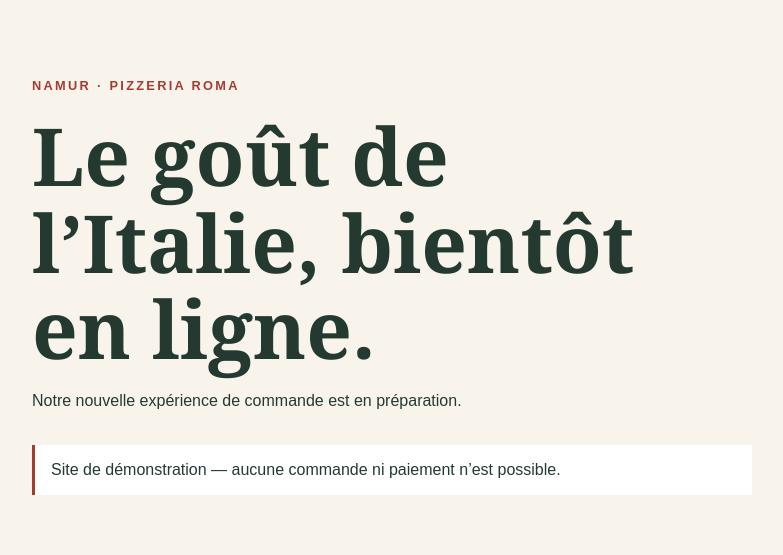
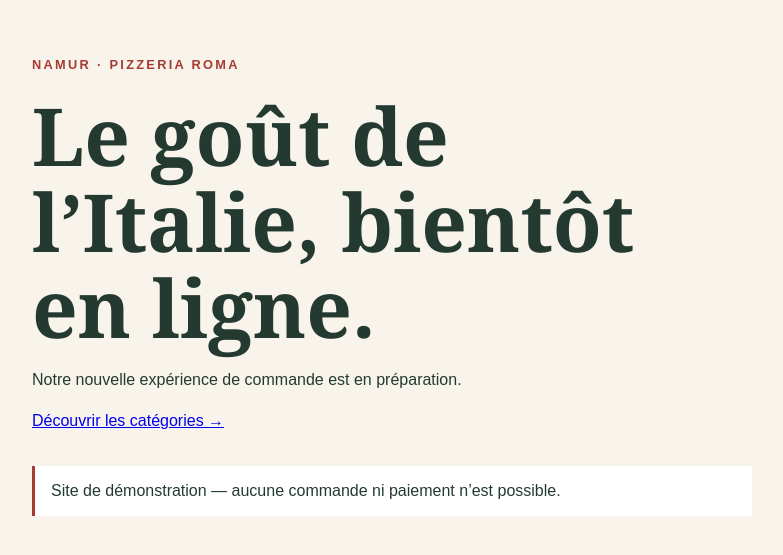
Before and after one commit to AmirGames/pizzeria-roma, a Next.js app: page / in a window 1280 px wide. Shown: the part 113-668 px from the top of the page, without its empty margins (248-1031 px from the left). Built offline with nearby package versions, Linux system fonts and the light colour scheme.

Commit message:
feat(menu): update src/app/page.tsx

```diff
--- a/src/app/page.tsx
+++ b/src/app/page.tsx
@@ -1,3 +1,5 @@
+import Link from 'next/link';
+
 export default function HomePage() {
-  return <main className="page"><div className="shell"><p className="eyebrow">NAMUR · PIZZERIA ROMA</p><h1>Le goût de l’Italie, bientôt en ligne.</h1><p>Notre nouvelle expérience de commande est en préparation.</p><p className="notice">Site de démonstration — aucune commande ni paiement n’est possible.</p></div></main>;
+  return <main className="page"><div className="shell"><p className="eyebrow">NAMUR · PIZZERIA ROMA</p><h1>Le goût de l’Italie, bientôt en ligne.</h1><p>Notre nouvelle expérience de commande est en préparation.</p><p><Link href="/menu">Découvrir les catégories →</Link></p><p className="notice">Site de démonstration — aucune commande ni paiement n’est possible.</p></div></main>;
 }
```
